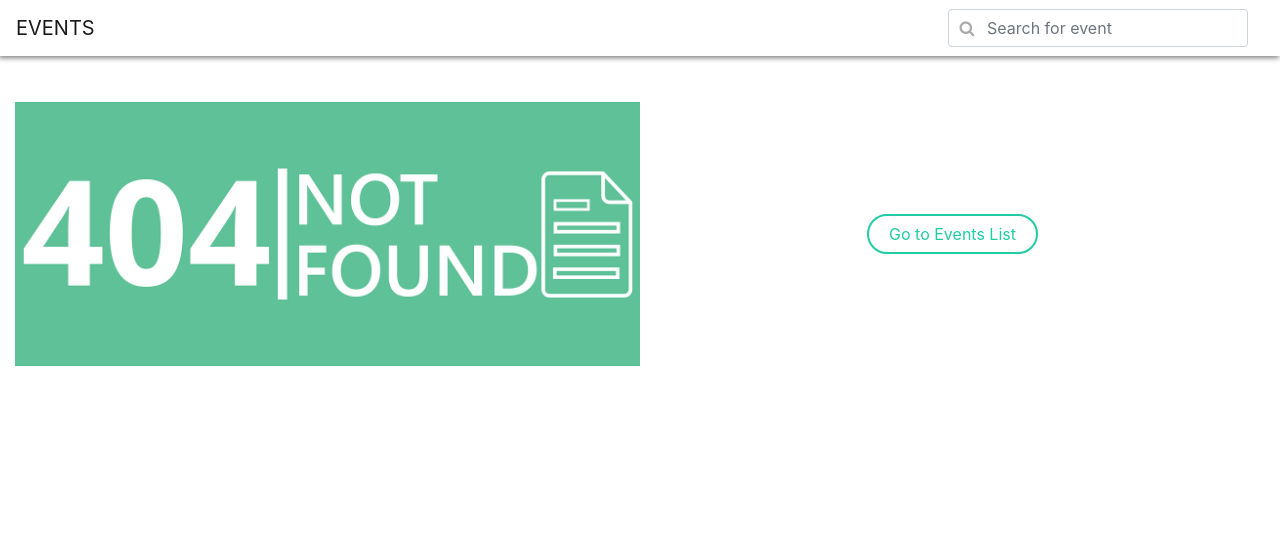
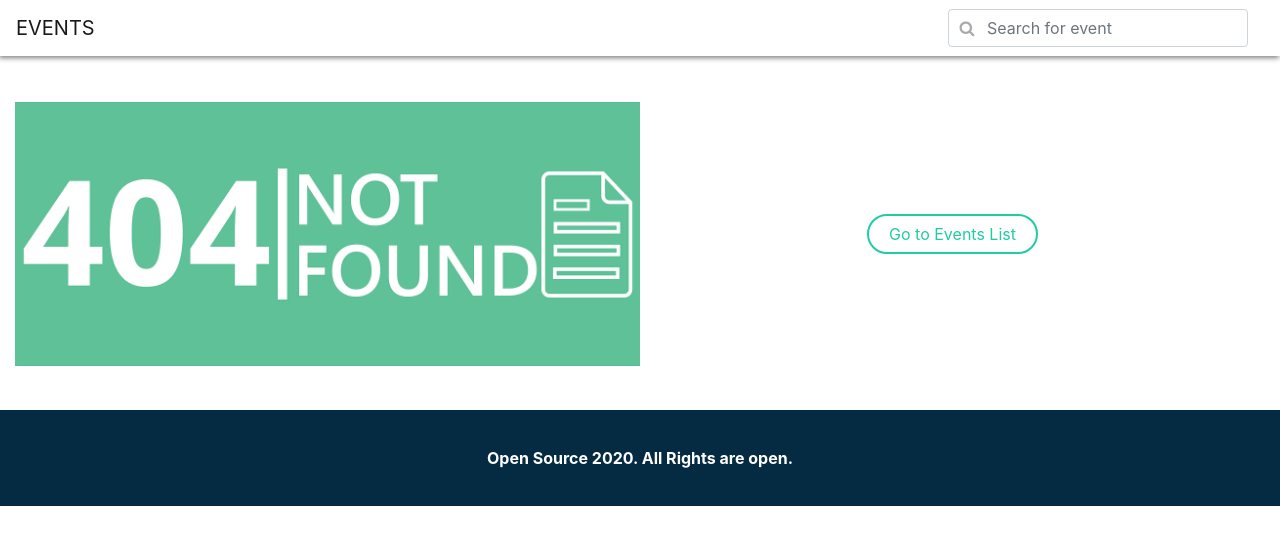
Before and after one commit to TejaNethas/angular-exsercise, an Angular app: page /error in a window 1280 px wide. Shown: the top 544 px of the page. Built offline with nearby package versions, Linux system fonts and the light colour scheme.

Commit message:
changes are related to footer

```diff
--- a/angular.json
+++ b/angular.json
@@ -26,16 +26,16 @@
             "styles": [
               "src/styles.css"
             ],
-                        "scripts": [
-
-                        ]
+            "scripts": []
           },
           "configurations": {
             "production": {
-                            "fileReplacements": [{
+              "fileReplacements": [
+                {
                   "replace": "src/environments/environment.ts",
                   "with": "src/environments/environment.prod.ts"
-                            }],
+                }
+              ],
               "optimization": true,
               "outputHashing": "all",
               "sourceMap": false,
@@ -44,7 +44,8 @@
               "extractLicenses": true,
               "vendorChunk": false,
               "buildOptimizer": true,
-                            "budgets": [{
+              "budgets": [
+                {
                   "type": "initial",
                   "maximumWarning": "2mb",
                   "maximumError": "5mb"
@@ -120,5 +121,8 @@
       }
     }
   },
-    "defaultProject": "angular-exsercise"
+  "defaultProject": "angular-exsercise",
+  "cli": {
+    "analytics": false
   }
+}
--- a/src/app/app-routing.module.ts
+++ b/src/app/app-routing.module.ts
@@ -1,6 +1,5 @@
 import { NgModule } from '@angular/core';
 import { Routes, RouterModule } from '@angular/router';
-import { DashboardComponent } from './components/dashboard/dashboard.component';
 import { EventsComponent} from './components/events/events.component';
 import { EventBookingComponent } from './components/event-booking/event-booking.component';
 import { ErrorComponent } from './components/error/error.component';
--- a/src/app/app.module.ts
+++ b/src/app/app.module.ts
@@ -8,7 +8,6 @@ import { AppRoutingModule } from './app-routing.module'
 import { HeaderComponent } from './components/header/header.component';
 import { FooterComponent } from './components/footer/footer.component';
 import { ErrorComponent } from './components/error/error.component';
-import { DashboardComponent } from './components/dashboard/dashboard.component';
 import { EventBookingComponent } from './components/event-booking/event-booking.component';
 import { EventsComponent } from './components/events/events.component';
 import { BannerComponent } from './components/banner/banner.component';
@@ -20,7 +19,6 @@ import { EventSearchPipe } from './custom-pipes/event-search.pipe';
     HeaderComponent,
     FooterComponent,
     ErrorComponent,
-    DashboardComponent,
     EventBookingComponent,
     EventsComponent,
     BannerComponent,
--- a/src/app/components/dashboard/dashboard.component.html
+++ /dev/null
@@ -1,2 +0,0 @@
-<app-header></app-header>
-<app-events></app-events>
--- a/src/app/components/dashboard/dashboard.component.ts
+++ /dev/null
@@ -1,15 +0,0 @@
-import { Component, OnInit } from '@angular/core';
-
-@Component({
-  selector: 'app-dashboard',
-  templateUrl: './dashboard.component.html',
-  styleUrls: ['./dashboard.component.css']
-})
-export class DashboardComponent implements OnInit {
-
-  constructor() { }
-
-  ngOnInit(): void {
-  }
-
-}
--- a/src/app/components/error/error.component.html
+++ b/src/app/components/error/error.component.html
@@ -4,7 +4,7 @@
         <div class="row no-gutters">
             <div class="col-6">
                 <div class="errorImg">
-                    <img src="../../../assets/images/errorPage/pageNotFound.png" class="img-fluid">
+                    <img src="../../../assets/images/errorPage/pageNotFound.png" title="List page not found" alt="error-page" class="img-fluid">
                 </div>
             </div>
             <div class="col-6 d-flex justify-content-center">
@@ -17,3 +17,5 @@
 
     </div>
 </section>
+
+<app-footer></app-footer>
--- a/src/app/components/event-booking/event-booking.component.html
+++ b/src/app/components/event-booking/event-booking.component.html
@@ -73,4 +73,19 @@
 
 
     </div>
+    <div class="container-fluid" *ngIf="MainData">
+        <div class="row">
+            <div class="col-lg-12 col-md-12 col-sm-12 col-xs-12 py-3 bookingSuccess" *ngIf="statusMessage">
+                <div class="alert alert-success alert-dismissible fade show" role="alert">
+                    <p class="text-success text-center">Your Event Tickets Are Booked Successfully!</p>
+                    <a type="button" class="close" data-dismiss="alert" routerLink="/events" aria-label="Close">
+                        <span aria-hidden="true">&times;</span>
+                    </a>
+                </div>
+
+            </div>
+        </div>
+    </div>
 </section>
+
+<app-footer></app-footer>
--- a/src/app/components/event-booking/event-booking.component.ts
+++ b/src/app/components/event-booking/event-booking.component.ts
@@ -1,7 +1,7 @@
 import { Component, OnInit, ElementRef } from '@angular/core';
 import { DataTransferService } from '../../services/data-transfer-service/data-transfer.service'
 import { AjaxCallService } from '../../services/ajax-service/ajax-call.service'
-import { from } from 'rxjs';
+// import { ScrollToService } from 'ng2-scroll-to-el';
 
 @Component({
   selector: 'app-event-booking',
@@ -16,12 +16,18 @@ export class EventBookingComponent implements OnInit {
  public contractValues: any = []; //  Event booking form values
  public totalEventSeatsNumber: number;
  public count:number = 0;
- public compareValue:boolean
+ public compareValue:boolean;
+ public MainData:any = [];
+ public statusMessage: boolean = false;
  itemDetails = [{
   "numberOfAttendee": ""
  }]
 
-  constructor(private data:DataTransferService, private ajaxData:AjaxCallService,private elem: ElementRef) {
+  constructor(private data:DataTransferService,
+    private ajaxData:AjaxCallService,
+    private elem: ElementRef,
+
+    ) {
 
   }
 
@@ -80,8 +86,14 @@ export class EventBookingComponent implements OnInit {
   }
 
   onSubmit(data){
-    var modifymyJSON = JSON.stringify(data);
-    console.log("modifymyJSON", modifymyJSON);
+    if(data){
+      let res:any = Object.entries(data);
+      this.MainData = res;
+      console.log("EventBookingConfirmData", this.MainData);
+      this.statusMessage = true;
+    }
   }
 
+
+
 }
--- a/src/app/components/events/events.component.html
+++ b/src/app/components/events/events.component.html
@@ -18,11 +18,11 @@
                         <button (click)="onSelect($event)" class="btn btn-learn-more themeBtn "><span class="d-none">{{i+1}}</span>{{eventBlock.evnetBookNow}}</button>
                     </div>
                 </div>
-                <div *ngIf="!eventsInfo.length">No Events Found</div>
             </div>
         </div>
         <div class="row">
-            <div *ngIf="!eventsInfo.length">No Events Found</div>
         </div>
     </div>
 </section>
+
+<app-footer></app-footer>
--- a/src/app/components/footer/footer.component.css
+++ b/src/app/components/footer/footer.component.css
@@ -0,0 +1,23 @@
+.bg-seminor-footer {
+    background: #052b42;
+}
+
+ul.footer-menu-ul {
+    list-style-type: none;
+    padding: 1em 1em;
+    margin: 0;
+}
+
+.footer-menu ul.footer-menu-ul li {
+    padding: .5em 0;
+    font-size: 14px;
+}
+
+ul.footer-menu-ul li a {
+    text-decoration: none;
+    color: #fff;
+}
+
+footer .footer-sub-div {
+    padding: 2em 0;
+}
--- a/src/app/components/footer/footer.component.html
+++ b/src/app/components/footer/footer.component.html
@@ -1 +1,15 @@
-<p>footer works!</p>
+<section>
+    <footer class="bg-seminor-footer">
+        <div class="container-fluid">
+            <div class="row">
+                <div class="col-sm">
+                    <div class="footer-sub-div">
+                        <div class="p-1 d-none d-sm-block text-center">
+                            <span class="text-white font-weight-bold">Open Source 2020. All Rights are open.</span>
+                        </div>
+                    </div>
+                </div>
+            </div>
+        </div>
+    </footer>
+</section>
```
Also changed, not shown: src/app/components/dashboard/dashboard.component.css (deleted), 1 other file (tests, documents, lock files or other folders). Lines whose indentation alone changed are shown as unchanged.
